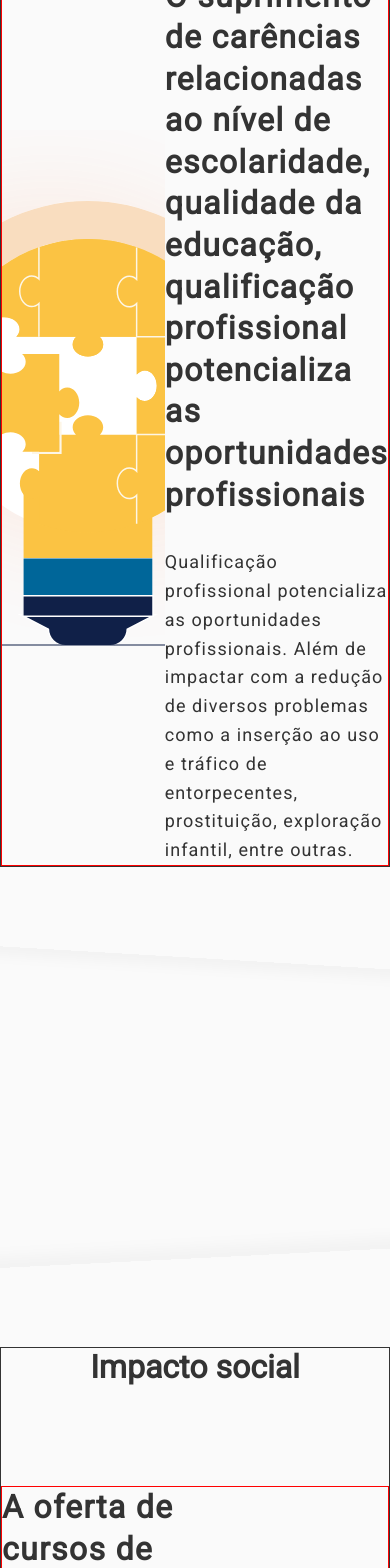
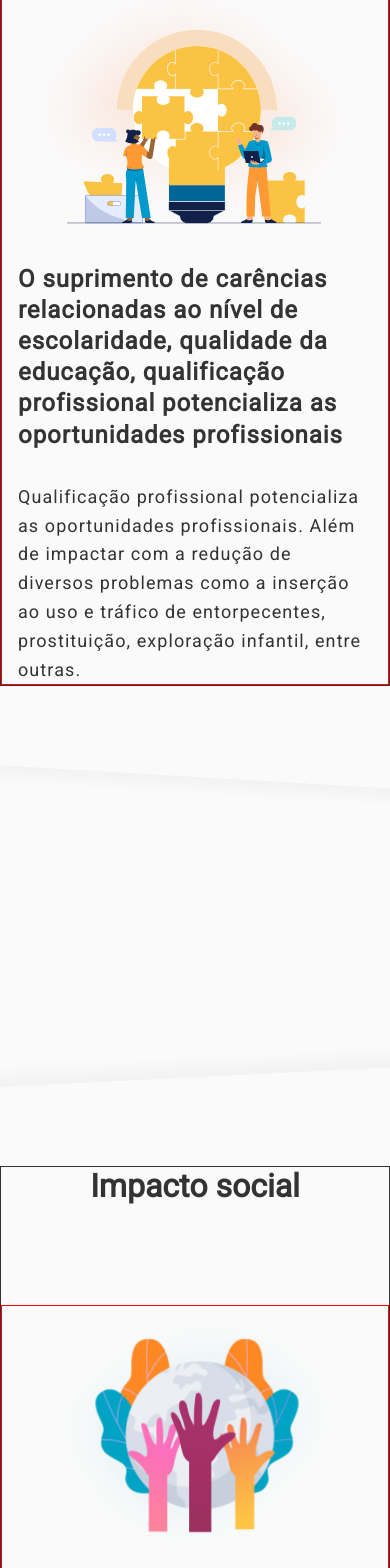
Before and after one commit to marcosaureliob/maoNoArado, a Next.js app: page / in a window 390 px wide. Shown: the part 3360-4928 px from the top of the page. Built offline with nearby package versions, Linux system fonts and the light colour scheme.

Commit message:
Responsiveness of twin sessions

```diff
--- a/src/app/page.tsx
+++ b/src/app/page.tsx
@@ -217,12 +217,8 @@ export default function Home() {
             </p>
           </BoxInfoTwins>
 
-          <PictureBox>
-            <Image
-              src={Hands}
-              alt="Peoples"
-              style={{ objectFit: 'cover', objectPosition: '0 0' }}
-            />
+          <PictureBox order objectPosition>
+            <Image src={Hands} alt="Peoples" style={{ objectFit: 'cover' }} />
           </PictureBox>
         </BoxContentTwins>
       </ContainerTwins>
--- a/src/styles/page/home.ts
+++ b/src/styles/page/home.ts
@@ -346,6 +346,24 @@ export const BoxContentTwins = styled('section', {
   display: 'flex',
   justifyContent: 'space-between',
   alignItems: 'center',
+
+  '@mobile': {
+    padding: '0 1rem',
+
+    flexDirection: 'column',
+    gap: '2rem',
+  },
+
+  '@tablet': {
+    padding: '0 1rem',
+
+    flexDirection: 'column',
+    gap: '2rem',
+  },
+
+  '@laptop': {
+    padding: '0 1rem',
+  },
 })
 
 export const BoxInfoTwins = styled('div', {
@@ -360,6 +378,10 @@ export const BoxInfoTwins = styled('div', {
     widthSocial: {
       true: {
         maxWidth: '43.5rem',
+
+        '@tablet': {
+          maxWidth: '35.875rem',
+        },
       },
     },
   },
@@ -375,6 +397,16 @@ export const BoxInfoTwins = styled('div', {
     lineHeight: '160%',
     letterSpacing: '0.06em',
   },
+
+  '@mobile': {
+    h3: {
+      fontSize: '1.5rem',
+    },
+
+    p: {
+      fontSize: '1.125rem',
+    },
+  },
 })
 
 export const PictureBox = styled('div', {
@@ -388,8 +420,48 @@ export const PictureBox = styled('div', {
   alignItems: 'center',
   justifyContent: 'center',
 
+  variants: {
+    order: {
+      true: {
+        '@mobile': {
+          order: '-1',
+        },
+
+        '@tablet': {
+          order: '-1',
+        },
+      },
+    },
+    objectPosition: {
+      true: {
+        img: {
+          objectPosition: '0 0',
+
+          '@tablet': {
+            objectPosition: 'initial',
+          },
+
+          '@laptop': {
+            objectPosition: 'initial',
+          },
+        },
+      },
+    },
+  },
+
   img: {
     width: '100%',
+  },
+
+  '@mobile': {
+    height: '16rem',
+
+    img: {
+      height: '16rem',
+      objectFit: 'contain !important',
+
+      objectPosition: 'initial !important',
+    },
   },
 })
 
```
